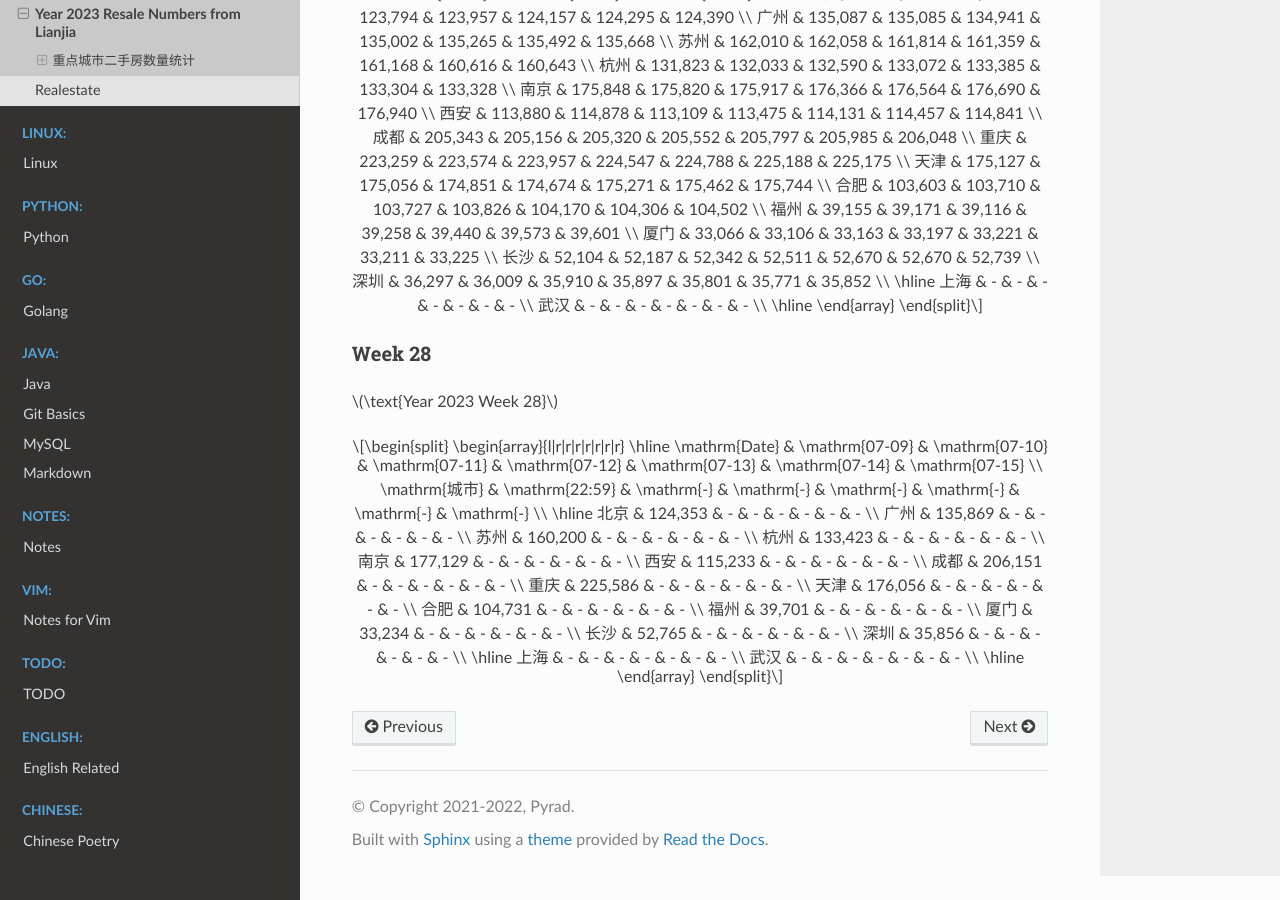
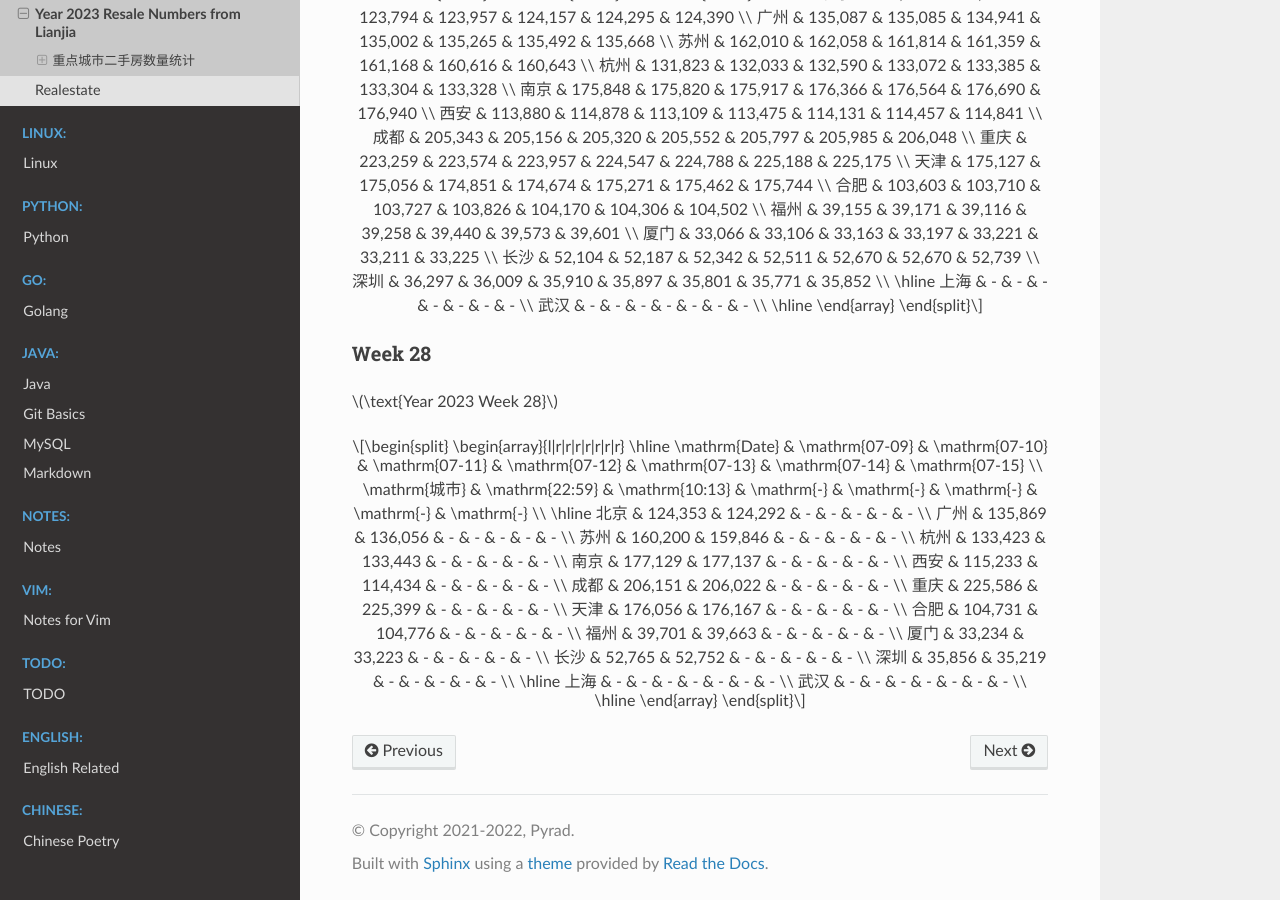
Before and after one commit to Pyrad/pyradnotes, a Sphinx documentation site: the page built from source/RealEstate/resalenumbers2023.md, in a window 1280 px wide and 900 px high, scrolled down 8782 px. Built offline with Sphinx 7.4.7 and the Read the Docs theme 2.0.0, drawn with Linux system fonts in a browser that asks for light colours; a script that is not in the unit is left out.

Commit message:
Realestate Update resale numbers 2023-07-10 12:29

```diff
--- a/source/RealEstate/resalenumbers2023.md
+++ b/source/RealEstate/resalenumbers2023.md
@@ -610,22 +610,22 @@ $$
 \begin{array}{l|r|r|r|r|r|r|r}
 \hline
 \mathrm{Date} & \mathrm{07-09} & \mathrm{07-10} & \mathrm{07-11} & \mathrm{07-12} & \mathrm{07-13} & \mathrm{07-14} & \mathrm{07-15} \\
-\mathrm{城市} & \mathrm{22:59} & \mathrm{-} & \mathrm{-} & \mathrm{-} & \mathrm{-} & \mathrm{-} & \mathrm{-} \\
+\mathrm{城市} & \mathrm{22:59} & \mathrm{10:13} & \mathrm{-} & \mathrm{-} & \mathrm{-} & \mathrm{-} & \mathrm{-} \\
 \hline
-北京 & 124,353 & - & - & - & - & - & - \\
-广州 & 135,869 & - & - & - & - & - & - \\
-苏州 & 160,200 & - & - & - & - & - & - \\
-杭州 & 133,423 & - & - & - & - & - & - \\
-南京 & 177,129 & - & - & - & - & - & - \\
-西安 & 115,233 & - & - & - & - & - & - \\
-成都 & 206,151 & - & - & - & - & - & - \\
-重庆 & 225,586 & - & - & - & - & - & - \\
-天津 & 176,056 & - & - & - & - & - & - \\
-合肥 & 104,731 & - & - & - & - & - & - \\
-福州 & 39,701 & - & - & - & - & - & - \\
-厦门 & 33,234 & - & - & - & - & - & - \\
-长沙 & 52,765 & - & - & - & - & - & - \\
-深圳 & 35,856 & - & - & - & - & - & - \\
+北京 & 124,353 & 124,292 & - & - & - & - & - \\
+广州 & 135,869 & 136,056 & - & - & - & - & - \\
+苏州 & 160,200 & 159,846 & - & - & - & - & - \\
+杭州 & 133,423 & 133,443 & - & - & - & - & - \\
+南京 & 177,129 & 177,137 & - & - & - & - & - \\
+西安 & 115,233 & 114,434 & - & - & - & - & - \\
+成都 & 206,151 & 206,022 & - & - & - & - & - \\
+重庆 & 225,586 & 225,399 & - & - & - & - & - \\
+天津 & 176,056 & 176,167 & - & - & - & - & - \\
+合肥 & 104,731 & 104,776 & - & - & - & - & - \\
+福州 & 39,701 & 39,663 & - & - & - & - & - \\
+厦门 & 33,234 & 33,223 & - & - & - & - & - \\
+长沙 & 52,765 & 52,752 & - & - & - & - & - \\
+深圳 & 35,856 & 35,219 & - & - & - & - & - \\
 \hline
 上海 & - & - & - & - & - & - & - \\
 武汉 & - & - & - & - & - & - & - \\
```
Also changed, not shown: 1 other file.
